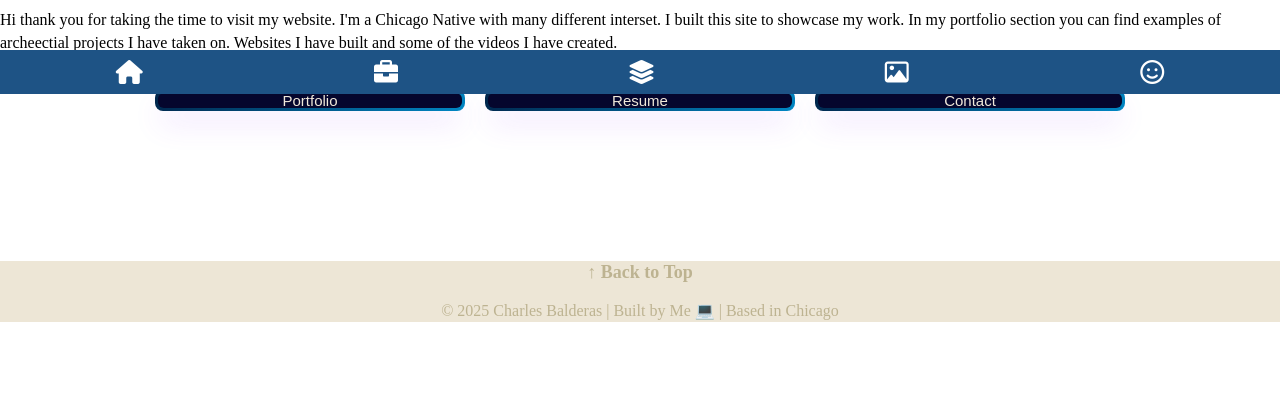
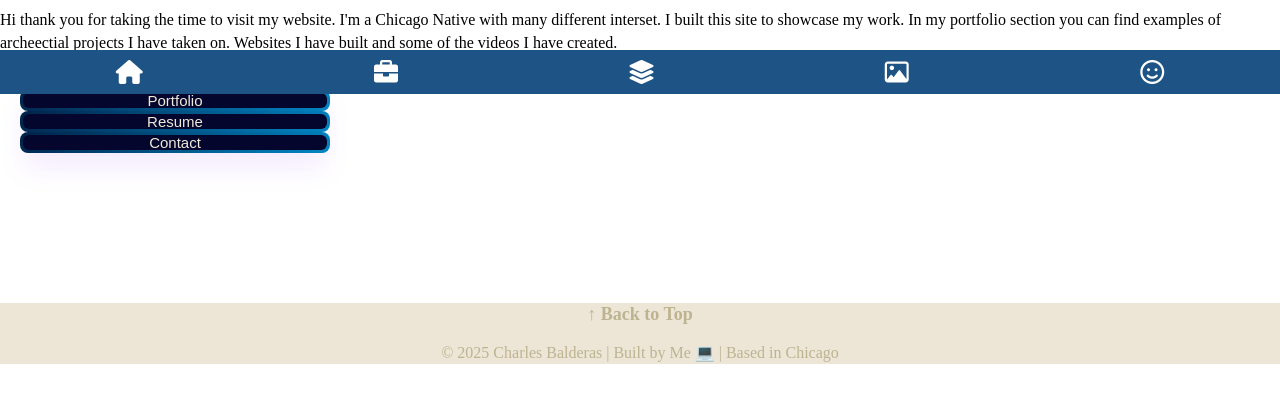
Before and after one commit to cbalder0929/personalwebsite, a plain HTML site: page index.html in a window 1280 px wide. Shown: the part 706-1108 px from the top of the page. Before the commit the page ends 1074 px from the top, so only its background shows below. Drawn offline with Linux system fonts and the light colour scheme.

Commit message:
Update style.css

```diff
--- a/css/style.css
+++ b/css/style.css
@@ -303,9 +303,6 @@ header img {
 
 
 .buttonSection{
-	display: flex;
-	justify-content: center;
-	gap: 20px;
 	padding: 20px;
 	padding-bottom: 150px;
 
```
